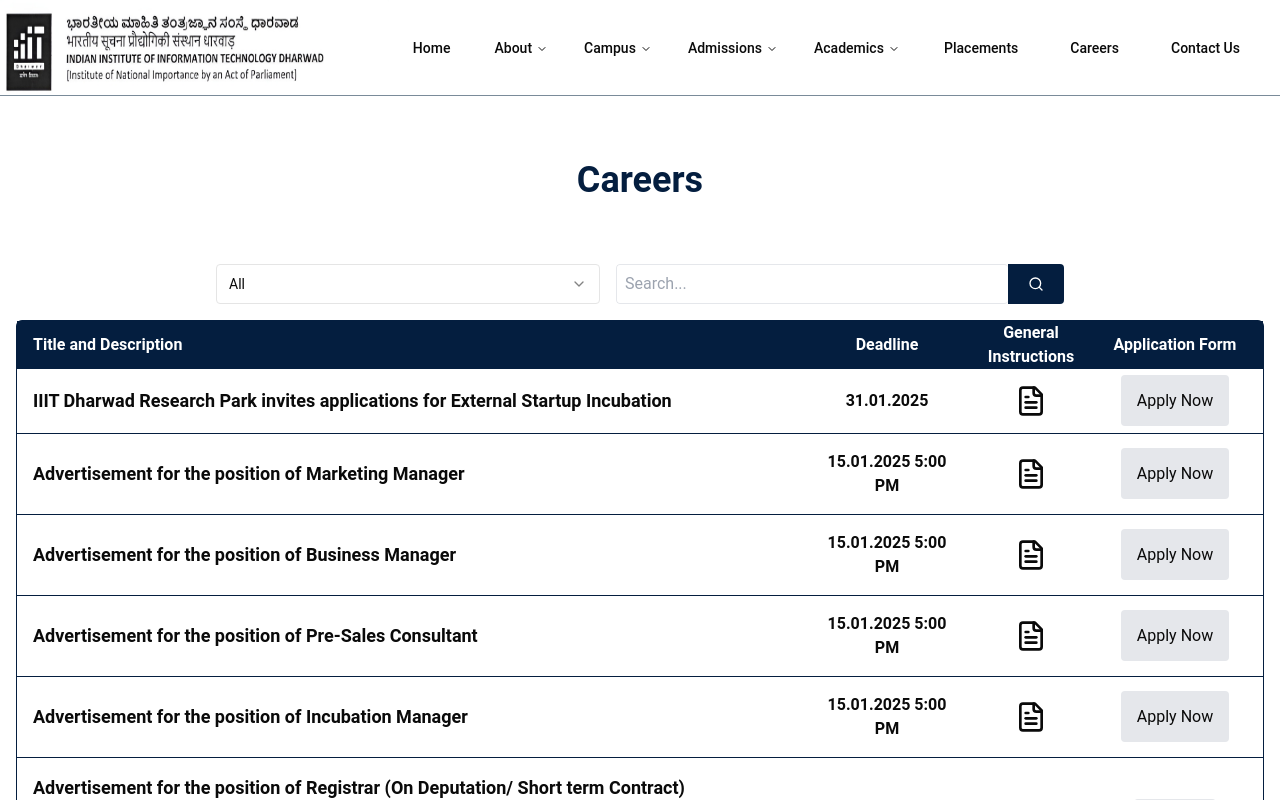
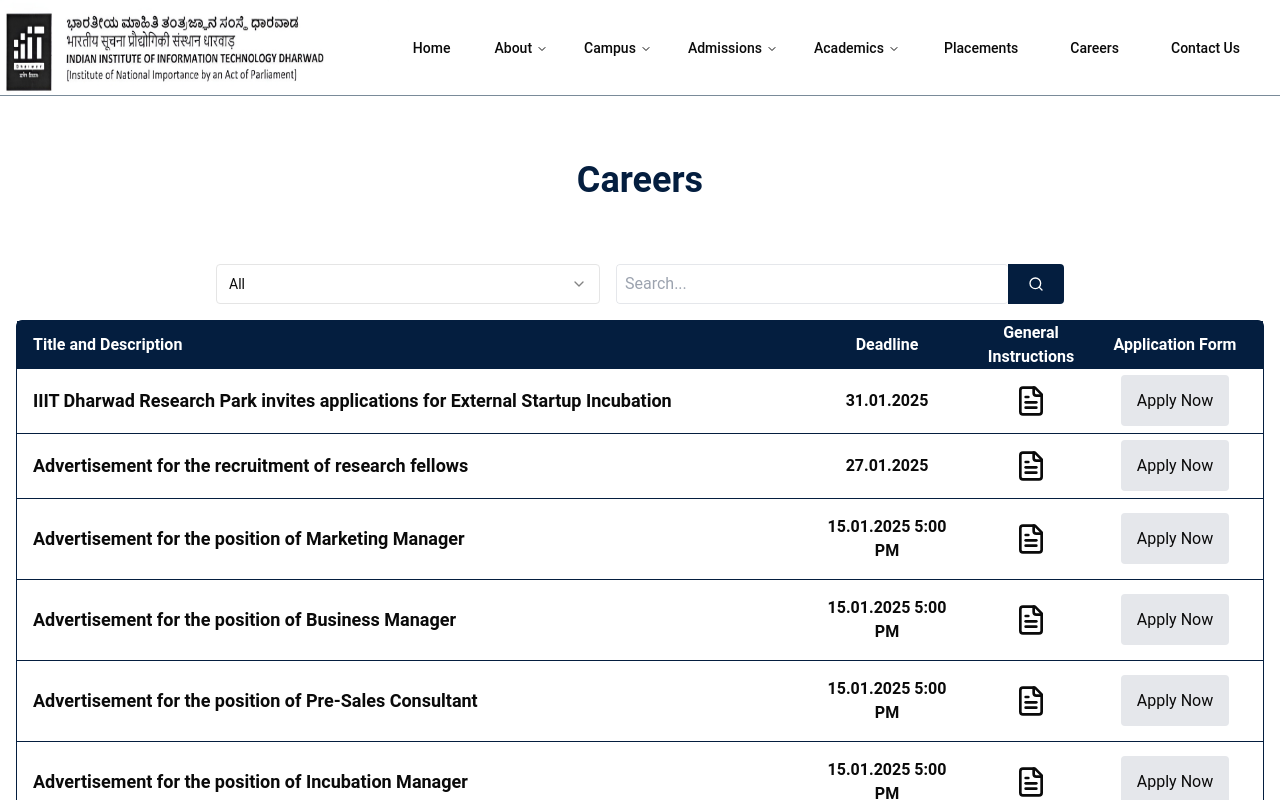
Before and after one commit to Velocity-IIITDWD/iiitdwd.ac.in, a Next.js app: page /careers in a window 1280 px wide. Shown: the top 800 px of the page. Built offline with nearby package versions, Linux system fonts and the light colour scheme.

Commit message:
data(jobs.ts): add recruitment ad for research fellows & sort by date

```diff
--- a/data/jobs.ts
+++ b/data/jobs.ts
@@ -16,6 +16,15 @@ export const jobsData: Jobs[] = [
     'lastDate': '31.01.2025',
     'generalInstructions': '/docs/IIIT_Dharwad_Research_Park_invites_applications_for_External_Startup_Incubation.pdf',
     'application': 'https://forms.gle/gE25xrgatkahVPCz6',
+    'extraInfo': []
+  },
+  {
+    'title': 'Advertisement for the recruitment of research fellows',
+    'category': 'staff',
+    'details': '',
+    'lastDate': '27.01.2025',
+    'generalInstructions': '/docs/Advertisement_for_the_recruitment_of_research_fellows.pdf',
+    'application': 'https://forms.gle/hbMbhnYxnRWYo7C79',
     'extraInfo': []
   },
   {
```
